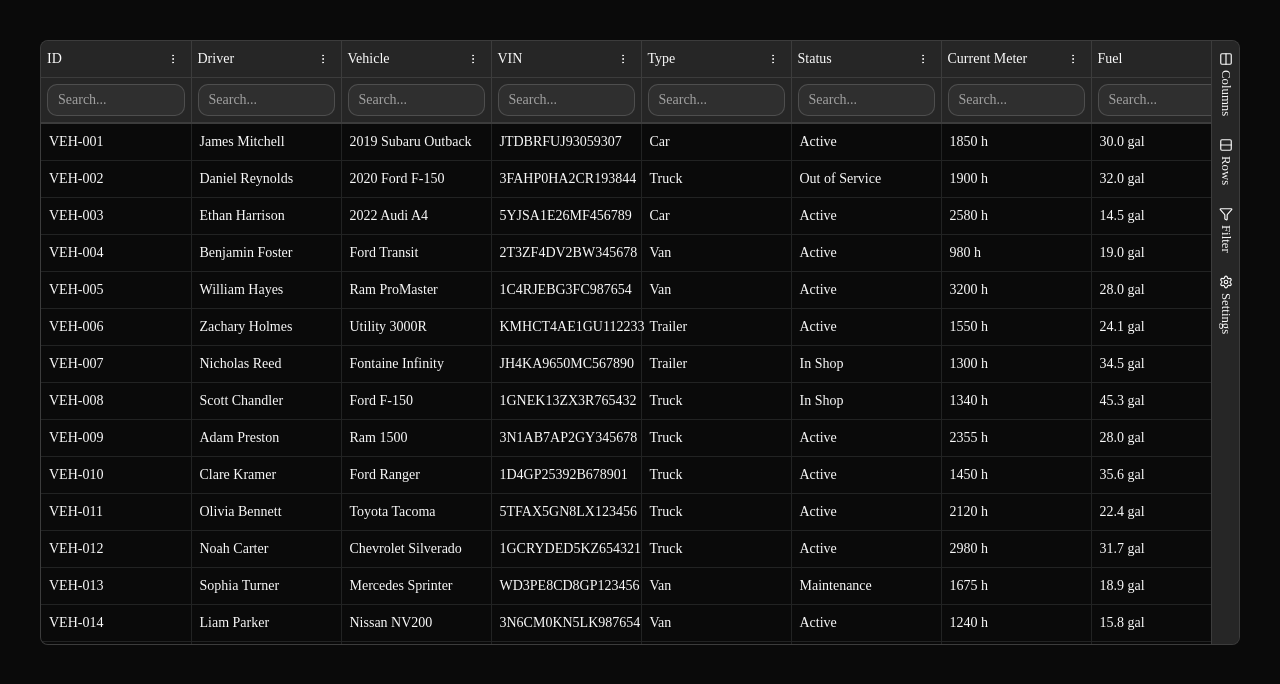
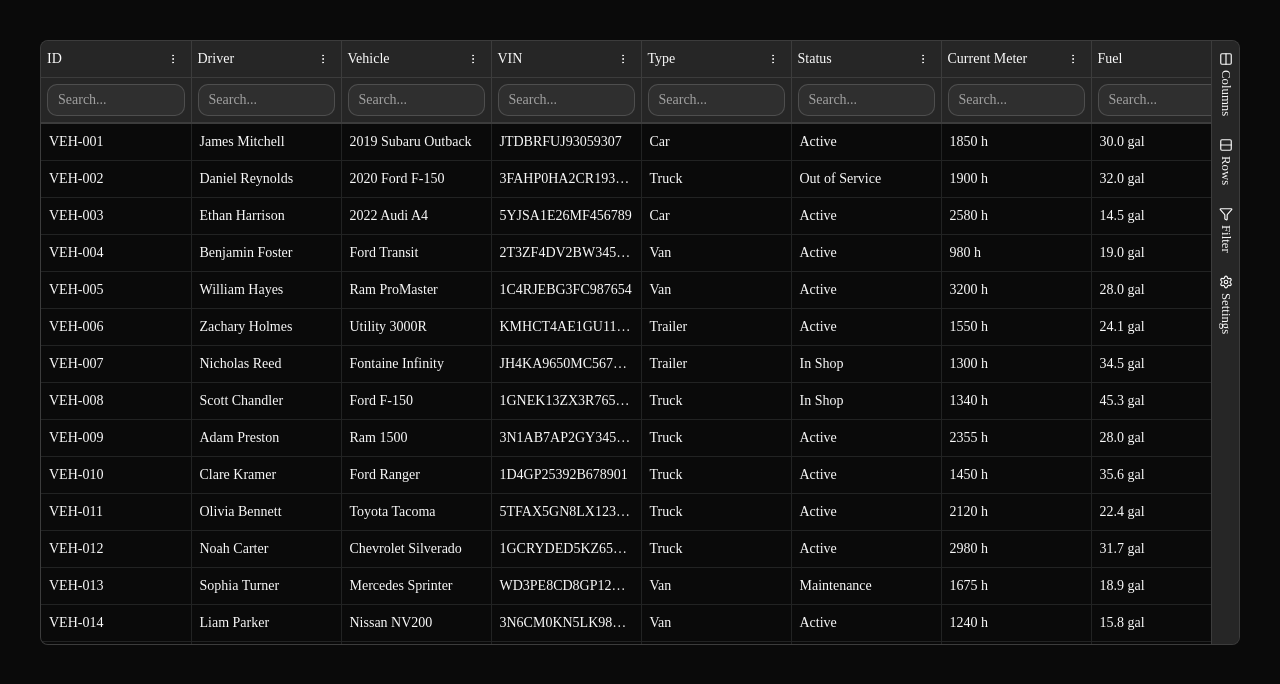
Before and after one commit to jsdev-robin/munza-x-data-grid, a React (Vite) app: page / in a window 1280 px wide. Shown: the top 684 px of the page. Built offline with nearby package versions, Linux system fonts and the light colour scheme.

Commit message:
fix: ensure TableCell has the correct class for truncation

```diff
--- a/src/package/components/table/TBody.tsx
+++ b/src/package/components/table/TBody.tsx
@@ -29,6 +29,7 @@ const TBody = () => {
                         : '16px',
                   transition: 'padding 0.2s',
                 }}
+                className="mun:truncate"
               >
                 {flexRender(cell.column.columnDef.cell, cell.getContext())}
               </TableCell>
```
